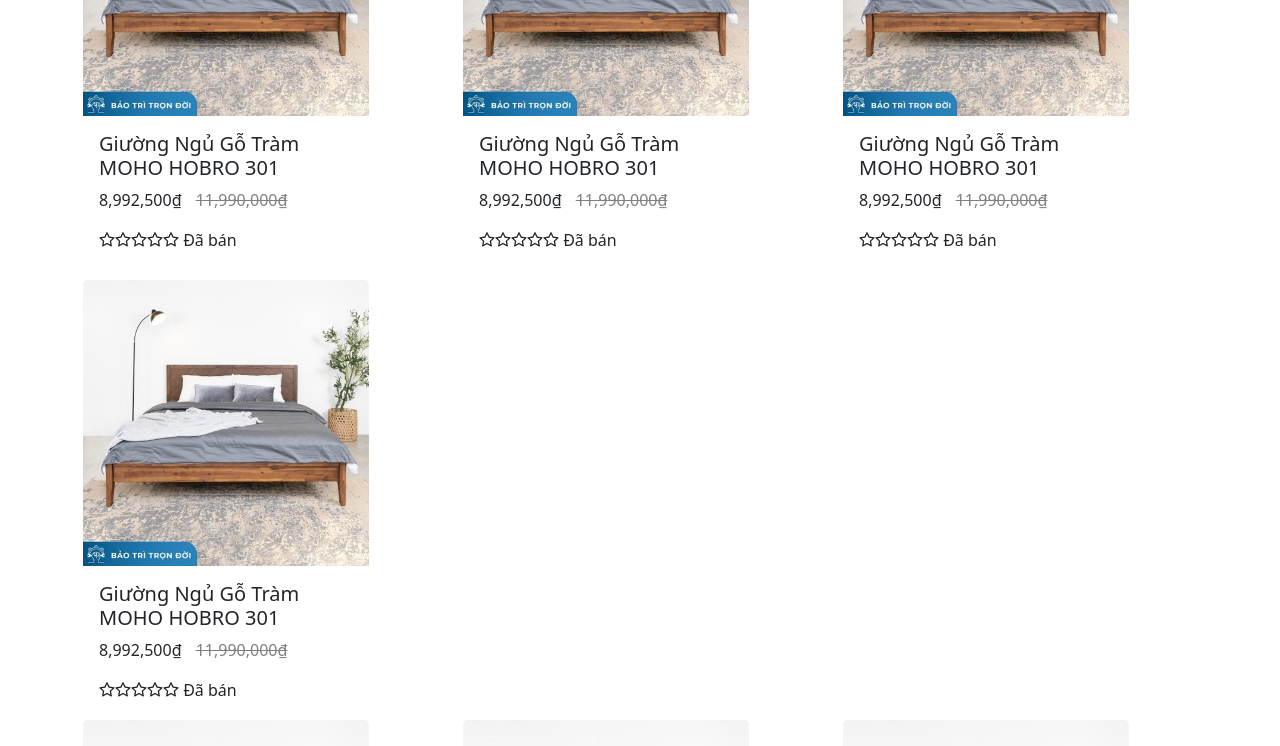
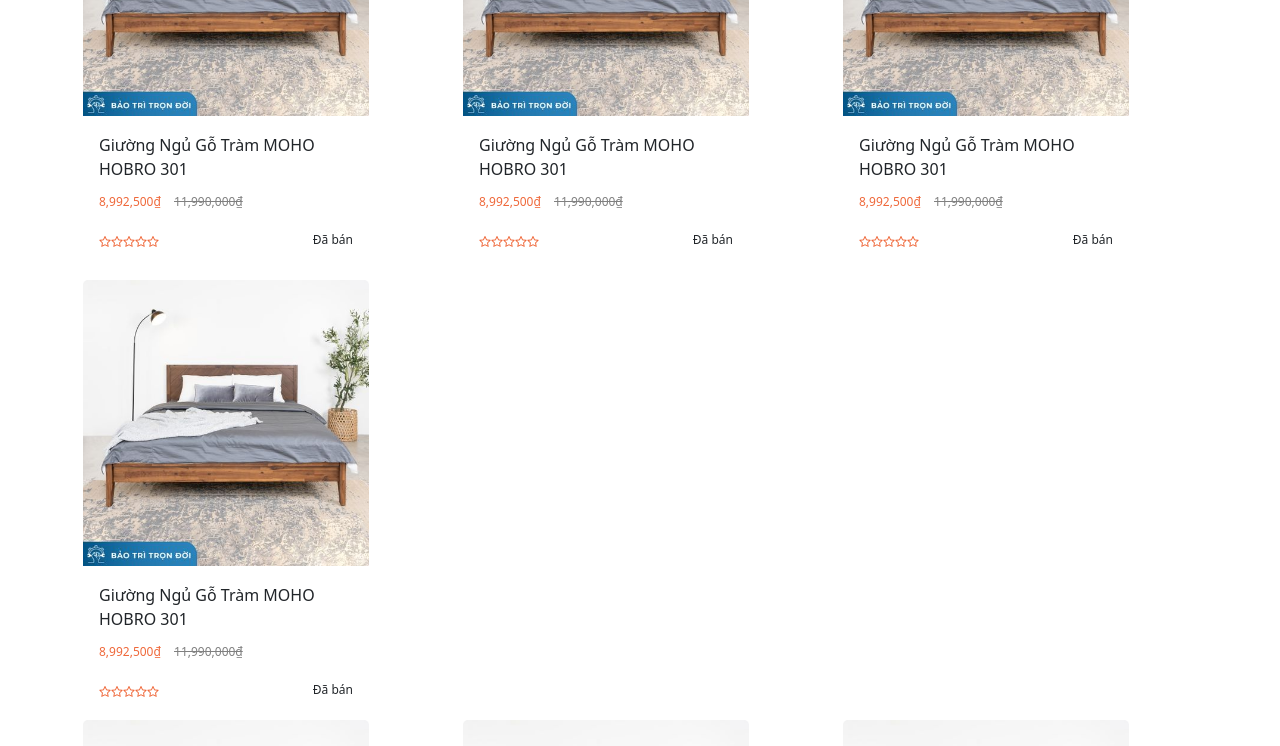
Before and after one commit to thoangne/kdnt-react-app, a React (Vite) app: page /home in a window 1280 px wide. Shown: the part 2200-2946 px from the top of the page. Built offline with nearby package versions, Linux system fonts and the light colour scheme.

Commit message:
update them

```diff
--- a/src/App.tsx
+++ b/src/App.tsx
@@ -1,26 +1,11 @@
 import 'bootstrap/dist/css/bootstrap.min.css';
-import InputForm from './components/InputForm';
-import { CarouselCard } from './components/Card/CarouselCard';
-import Header from "./layout/Header";
- import BodyMenu from './components/BodyMenu';
-import { Banner } from './initialize/type.tsx';
-import ListItem from './components/ListItem.tsx';
-import Footer from './layout/Footer.tsx';
+import Home from './pages/Home';
 
 
 function App() {
-   const bannerData: Banner = {
-    name: "Menu chính",
-  };
-
   return (
     <>
-        <Header  />
-      <BodyMenu bannerName={bannerData} />
-      <ListItem></ListItem>
-      <Footer></Footer>
-      {/* <InputForm/> */}
-      {/* <CarouselCard></CarouselCard> */}
+      <Home></Home>
     </>
   );
 }
--- a/src/components/Card/ProductCard.scss
+++ b/src/components/Card/ProductCard.scss
@@ -1,44 +1,13 @@
-.product-card {
-  margin: 20px;
-  text-align: center;
+#font-card{
+  font-size: 16px;
+}
+.price{
+  font-size: 12px;
 }
 
-.product-card img {
-  max-height: 200px;
-  object-fit: cover;
+.color-price{
+  color: #ef683a;
 }
-
-.price {
-  margin-top: 10px;
+.color-start{
+  color: #ef683a;
 }
-
-.discounted-price {
-  color: red;
-  font-size: 1.2em;
-  font-weight: bold;
-  margin-right: 10px;
-}
-
-.original-price {
-  text-decoration: line-through;
-  color: grey;
-  margin-right: 10px;
-}
-
-.discount-percentage {
-  color: green;
-  font-size: 0.9em;
-}
-
-.ratings {
-  color: #f39c12;
-  margin-top: 10px;
-}
-
-.sold {
-  margin-top: 10px;
-}
-
-.font-card{
-  font-size: 10px;
-}
--- a/src/components/Card/ProductCard.tsx
+++ b/src/components/Card/ProductCard.tsx
@@ -2,6 +2,7 @@
 import Card from "react-bootstrap/Card";
 import card from "../../assets/card.jpg";
 import { StarOutlined } from "@ant-design/icons";
+import './ProductCard.scss'
 
 const ProductCard: React.FC = () => {
   return (
@@ -9,12 +10,12 @@
       <Card.Img variant="top" src={card} alt="anh vi du" />
       <Card.Body>
         <Card.Title>
-          <span className="font-card">Giường Ngủ Gỗ Tràm MOHO HOBRO 301</span>
+          <span id="font-card">Giường Ngủ Gỗ Tràm MOHO HOBRO 301</span>
         </Card.Title>
         <Card.Text>
-          <span className="price font-card">8,992,500₫ </span>
+          <span className="price color-price ">8,992,500₫ </span>
           <span
-            className="sale-price"
+            className="sale-price price"
             style={{
               textDecoration: "line-through",
               color: "grey",
@@ -24,13 +25,15 @@
             11,990,000₫
           </span>
         </Card.Text>
-        <Card.Text>
-          <StarOutlined />
-          <StarOutlined />
-          <StarOutlined />
-          <StarOutlined />
-          <StarOutlined />
-          <span> Đã bán</span>
+        <Card.Text className="d-flex justify-content-between align-items-center" >
+          <div>
+          <StarOutlined className="price color-start" />
+          <StarOutlined className="price color-start" />
+          <StarOutlined  className="price color-start" />
+          <StarOutlined  className="price color-start"/>
+          <StarOutlined className="price color-start"/>
+          </div>
+          <span className="price "> Đã bán</span>
         </Card.Text>
       </Card.Body>
     </Card>
--- a/src/pages/Home.tsx
+++ b/src/pages/Home.tsx
@@ -0,0 +1,26 @@
+import 'bootstrap/dist/css/bootstrap.min.css';
+import Header from '../layout/Header';
+import BodyMenu from '../components/BodyMenu';
+import ListItem from '../components/ListItem';
+import Footer from '../layout/Footer';
+import { Banner } from '../initialize/type';
+// import InputForm from './components/InputForm';
+// import { CarouselCard } from './components/Card/CarouselCard';
+
+
+function Home() {
+   const bannerData: Banner = {
+    name: "Menu chính",
+  };
+
+  return (
+    <>
+    <Header  />
+      <BodyMenu bannerName={bannerData} />
+      <ListItem></ListItem>
+      <Footer></Footer>
+    </>
+  );
+}
+
+export default Home;
```
